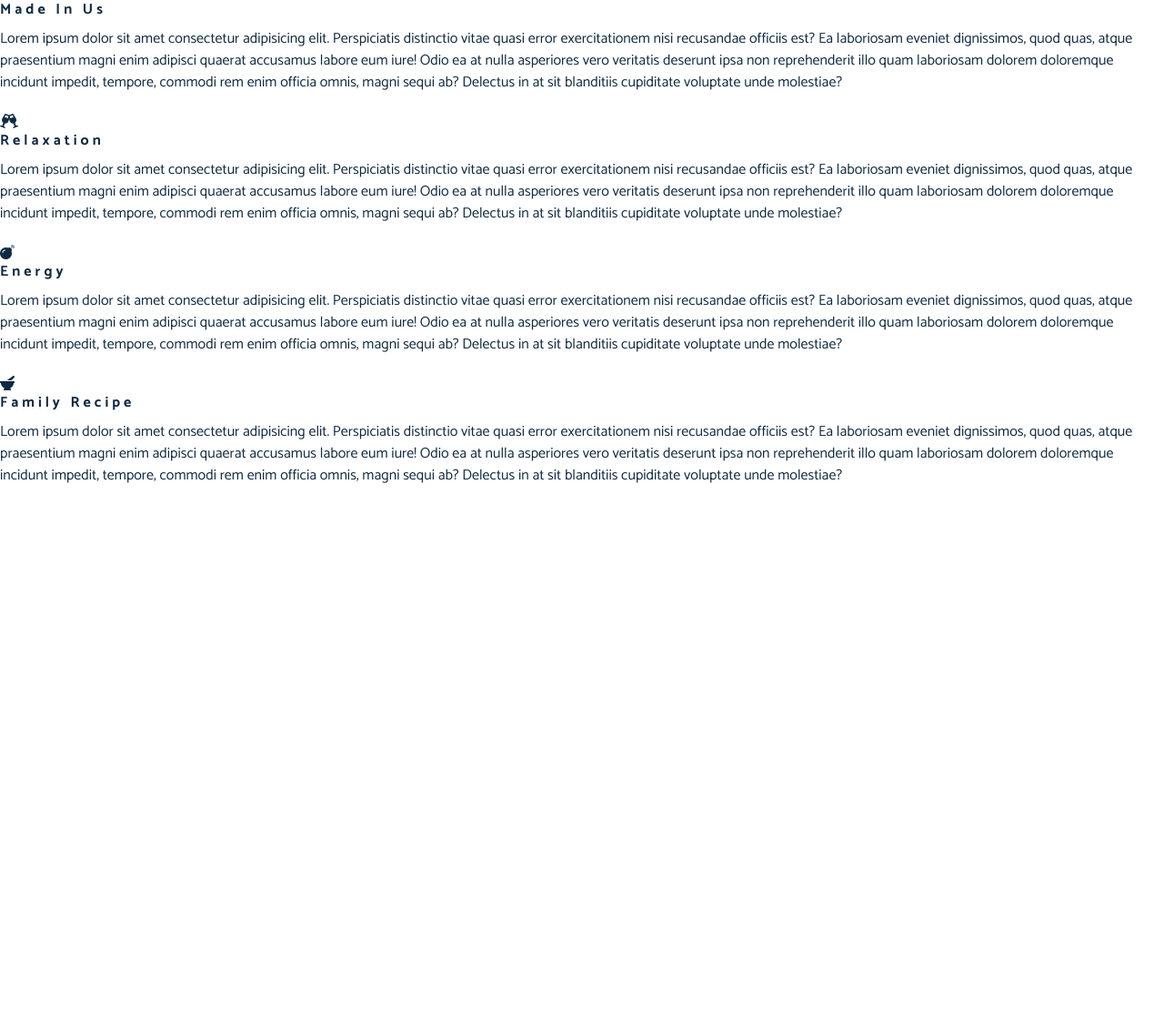
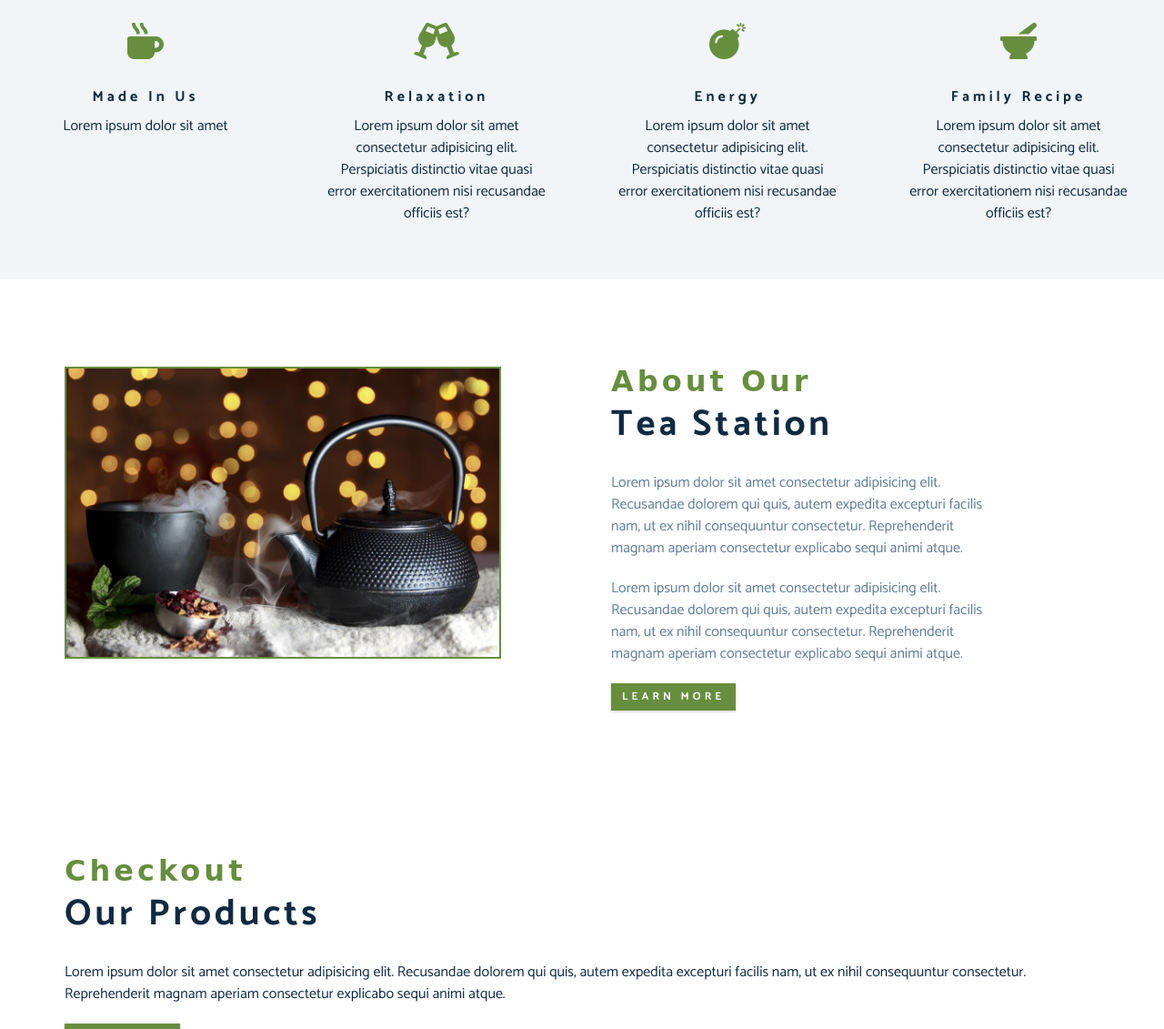
Before and after one commit to sandbox-at/projectsHTMLCSS, a plain HTML site: page HTMLCSSProjects/tea-station/index.html in a window 1280 px wide. Shown: the part 829-1960 px from the top of the page at 91% size. Before the commit the page ends 1384 px from the top, so only its background shows below. Drawn offline with Linux system fonts and the light colour scheme; a web font is replaced by a local one.

Commit message:
form events

```diff
--- a/HTMLCSSProjects/tea-station/css/styles.css
+++ b/HTMLCSSProjects/tea-station/css/styles.css
@@ -112,7 +112,7 @@ p {
   text-transform: uppercase;
   background: var(--clr-primary);
   color: var(--clr-white);
-  padding: 00.75rem 1rem;
+  padding: 0.375rem 0.75rem;
   letter-spacing: var(--spacing);
   /* display inline block is set for button to appear content as inline(adjacent) and to adjust width and height.
   width and height is the property only for block element */
@@ -120,7 +120,7 @@ p {
   font-weight: 700;
   border: none;
   transition: var(--transition);
-  font-size: 1rem;
+  font-size: 0.75rem;
   /* cusror set as pointer so that hand icon appears on button hover */
   cursor: pointer;
   /* adds shadow effects around an element's frame. You can set multiple effects separated by commas */
@@ -129,6 +129,35 @@ p {
 .btn:hover {
   color: var(--clr-primary);
   background: var(--clr-primary-light);
+}
+
+.clearfix::after,
+.clearfix::before {
+  clear: both;
+  content: "";
+  display: table;
+}
+
+.section-title {
+  margin-bottom: 2rem;
+}
+
+.section-center {
+  padding: 4rem 0;
+  width: 85vw;
+  margin: 0 auto;
+  max-width: 1170px;
+}
+
+@media screen and (min-width: 992px) {
+  .section-center {
+    width: 95vw;
+    padding: 4rem 1rem;
+  }
+}
+.section-title h3 {
+  font-family: var(--ff-secondary);
+  color: var(--clr-primary);
 }
 /* ######Header##### */
 .header {
@@ -178,3 +207,91 @@ p {
     var(--clr-primary)
   );
 }
+
+/************ Skills*************** */
+.skills {
+  background: var(--clr-grey-10);
+}
+
+.skill {
+  padding: 2.5rem;
+  text-align: center;
+  transition: var(--transition);
+}
+.skill-icon {
+  font-size: 2.5rem;
+  display: inline-block;
+  margin-bottom: 1.25rem;
+  transition: var(--transition);
+  color: var(--clr-primary);
+}
+.skill-text {
+  color: var(--clr-grey-5);
+  /* as pargraph is block element and text align is failing , use margin to centre block element */
+  max-width: 17rem;
+  margin: 0 auto;
+}
+.skill:hover {
+  background: var(--clr-white);
+  box-shadow: 0 2px var(--clr-primary);
+}
+
+.skill:hover .skill-icon {
+  transform: translateY(-5px);
+}
+
+/* Bigger screen using media query */
+@media screen and (min-width: 576px) {
+  .skill {
+    float: left;
+    width: 50%;
+  }
+}
+
+/* Bigger screen using media query */
+@media screen and (min-width: 1200px) {
+  .skill {
+    width: 25%;
+  }
+}
+/* Skill ends */
+
+/************** about begins **************/
+.about-img,
+.about-info {
+  padding: 2rem 0;
+}
+.about-picture-container {
+  background: var(--clr-primary);
+  border: 2px solid var(--clr-primary);
+  max-width: 30rem;
+  /* extra stuff */
+  /* TO hide th epart if it is overflowing the container */
+  overflow: hidden;
+}
+
+.about-picture {
+  transition: var(--transition);
+}
+.about-picture-container:hover .about-picture {
+  opacity: 0.5;
+  transform: scale(1.2);
+}
+
+.about-text {
+  max-width: 26rem;
+  color: var(--clr-grey-5);
+}
+
+@media screen and (min-width: 992px) {
+  .about-img,
+  .about-info {
+    float: left;
+    width: 50%;
+  }
+
+  .about-info {
+    padding-left: 2rem;
+  }
+}
+/************** about ends **************/
--- a/HTMLCSSProjects/tea-station/index.html
+++ b/HTMLCSSProjects/tea-station/index.html
@@ -26,6 +26,7 @@
 
     </div>
   </header>
+    <!-- end of header -->
   <div class="content-divider"></div>
   <!-- Skills section -->
   <section class="skills clearfix">
@@ -37,7 +38,7 @@
 
       <h4 class="skill-title">made in us</h4>
       <p class="skill-test">
-        Lorem ipsum dolor sit amet consectetur adipisicing elit. Perspiciatis distinctio vitae quasi error exercitationem nisi recusandae officiis est? Ea laboriosam eveniet dignissimos, quod quas, atque praesentium magni enim adipisci quaerat accusamus labore eum iure! Odio ea at nulla asperiores vero veritatis deserunt ipsa non reprehenderit illo quam laboriosam dolorem doloremque incidunt impedit, tempore, commodi rem enim officia omnis, magni sequi ab? Delectus in at sit blanditiis cupiditate voluptate unde molestiae?
+        Lorem ipsum dolor sit amet
 
       </p>
     </article>
@@ -52,10 +53,7 @@
           <h4 class="skill-title">relaxation</h4>
           <p class="skill-test">
             Lorem ipsum dolor sit amet consectetur adipisicing elit. Perspiciatis distinctio vitae quasi error exercitationem
-            nisi recusandae officiis est? Ea laboriosam eveniet dignissimos, quod quas, atque praesentium magni enim adipisci
-            quaerat accusamus labore eum iure! Odio ea at nulla asperiores vero veritatis deserunt ipsa non reprehenderit illo
-            quam laboriosam dolorem doloremque incidunt impedit, tempore, commodi rem enim officia omnis, magni sequi ab?
-            Delectus in at sit blanditiis cupiditate voluptate unde molestiae?
+            nisi recusandae officiis est?
 
           </p>
         </article>
@@ -70,10 +68,7 @@
             <h4 class="skill-title">energy</h4>
             <p class="skill-test">
               Lorem ipsum dolor sit amet consectetur adipisicing elit. Perspiciatis distinctio vitae quasi error exercitationem
-              nisi recusandae officiis est? Ea laboriosam eveniet dignissimos, quod quas, atque praesentium magni enim adipisci
-              quaerat accusamus labore eum iure! Odio ea at nulla asperiores vero veritatis deserunt ipsa non reprehenderit illo
-              quam laboriosam dolorem doloremque incidunt impedit, tempore, commodi rem enim officia omnis, magni sequi ab?
-              Delectus in at sit blanditiis cupiditate voluptate unde molestiae?
+              nisi recusandae officiis est?
 
             </p>
           </article>
@@ -87,17 +82,101 @@
             <h4 class="skill-title">family recipe</h4>
             <p class="skill-test">
               Lorem ipsum dolor sit amet consectetur adipisicing elit. Perspiciatis distinctio vitae quasi error exercitationem
-              nisi recusandae officiis est? Ea laboriosam eveniet dignissimos, quod quas, atque praesentium magni enim adipisci
-              quaerat accusamus labore eum iure! Odio ea at nulla asperiores vero veritatis deserunt ipsa non reprehenderit illo
-              quam laboriosam dolorem doloremque incidunt impedit, tempore, commodi rem enim officia omnis, magni sequi ab?
-              Delectus in at sit blanditiis cupiditate voluptate unde molestiae?
+              nisi recusandae officiis est?
 
             </p>
           </article>
           <!-- End of single skills -->
   </section>
   <!-- End of skills section -->
-  <!-- end of header -->
+  <!-- about section starts -->
+   <section>
+     <div class="section-center clearfix">
+       <!-- about images -->
+       <article class="about-img">
+       <div class="about-picture-container">
+         <img src="./images/about-bcg.jpeg" alt="" class=about-picture>
+       </div>
+      </article>
+      <!-- about info -->
+      <article class="about-info">
+        <!-- section tile begins -->
+        <div class="section-title">
+          <h3>about our</h3>
+          <h2>tea station</h2>
+        </div>
+        <!-- section tile ends -->
+        <p class="about-text">
+          Lorem ipsum dolor sit amet consectetur adipisicing elit.
+          Recusandae dolorem qui quis, autem expedita excepturi facilis nam, ut ex nihil consequuntur consectetur.
+          Reprehenderit magnam aperiam consectetur explicabo sequi animi atque.
+        </p>
+
+        <p class="about-text">
+                  Lorem ipsum dolor sit amet consectetur adipisicing elit.
+                  Recusandae dolorem qui quis, autem expedita excepturi facilis nam, ut ex nihil consequuntur consectetur.
+                  Reprehenderit magnam aperiam consectetur explicabo sequi animi atque.
+        </p>
+        <a href="about.html" class="btn">Learn More</a>
+
+      </article>
+     </div>
+   </section>
+
+  <!-- about section ends -->
+
+  <!-- Product section starts -->
+  <section class="products">
+    <div class="section-center clearfix">
+      <!-- products info -->
+      <article class="products-info">
+
+      </article>
+      <!-- section tile begins -->
+      <div class="section-title">
+        <h3>Checkout</h3>
+        <h2>Our Products</h2>
+      </div>
+      <!-- section tile ends -->
+        <p class="product-text">
+          Lorem ipsum dolor sit amet consectetur adipisicing elit.
+          Recusandae dolorem qui quis, autem expedita excepturi facilis nam, ut ex nihil consequuntur consectetur.
+          Reprehenderit magnam aperiam consectetur explicabo sequi animi atque.
+        </p>
+        <a href="products.html" class="btn">inventory</a>
+      <!-- products inventory -->
+      <article class="products-inventory clearfix">
+        <!-- single product -->
+        <div class="product">
+          <img src="./images/product-1.jpeg" alt="single product" class="prouct-img">
+          <h4 class="product-title">ginger tea</h4>
+          <h4 class="product-price">$6.99</h4>
+        </div>
+
+        <!-- end of single product -->
+                <!-- single product -->
+                <div class="product">
+                  <img src="./images/product-2.jpeg" alt="single product" class="prouct-img">
+                  <h4 class="product-title">Fruit Sangria</h4>
+                  <h4 class="product-price">$10.99</h4>
+                </div>
+
+                <!-- end of single product -->
+                        <!-- single product -->
+                        <div class="product">
+                          <img src="./images/product-3.jpeg" alt="single product" class="prouct-img">
+                          <h4 class="product-title">white tea</h4>
+                          <h4 class="product-price">$8.99</h4>
+                        </div>
+
+                        <!-- end of single product -->
+
+      </article>
+    </div>
+  </section>
+
+  <!-- Product section ends -->
+
 
 
   <script src="app.js"></script>
```
